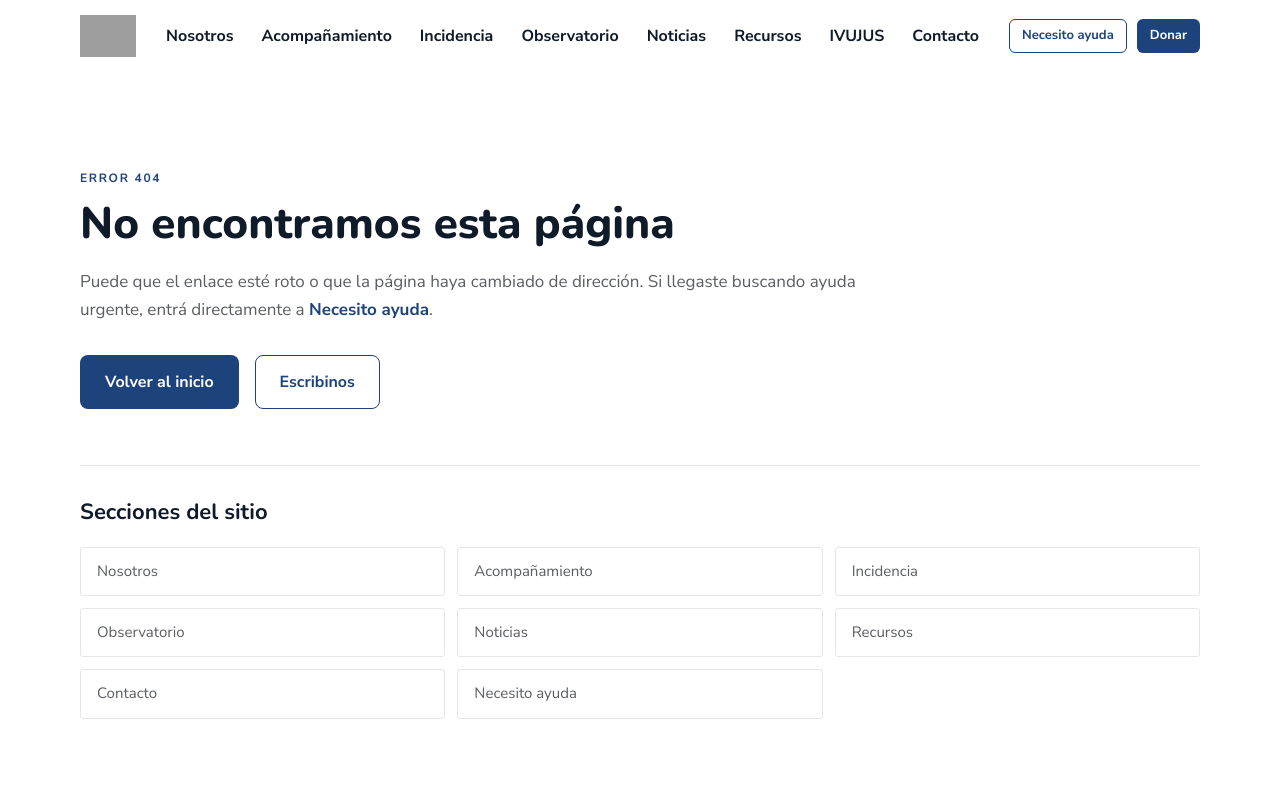
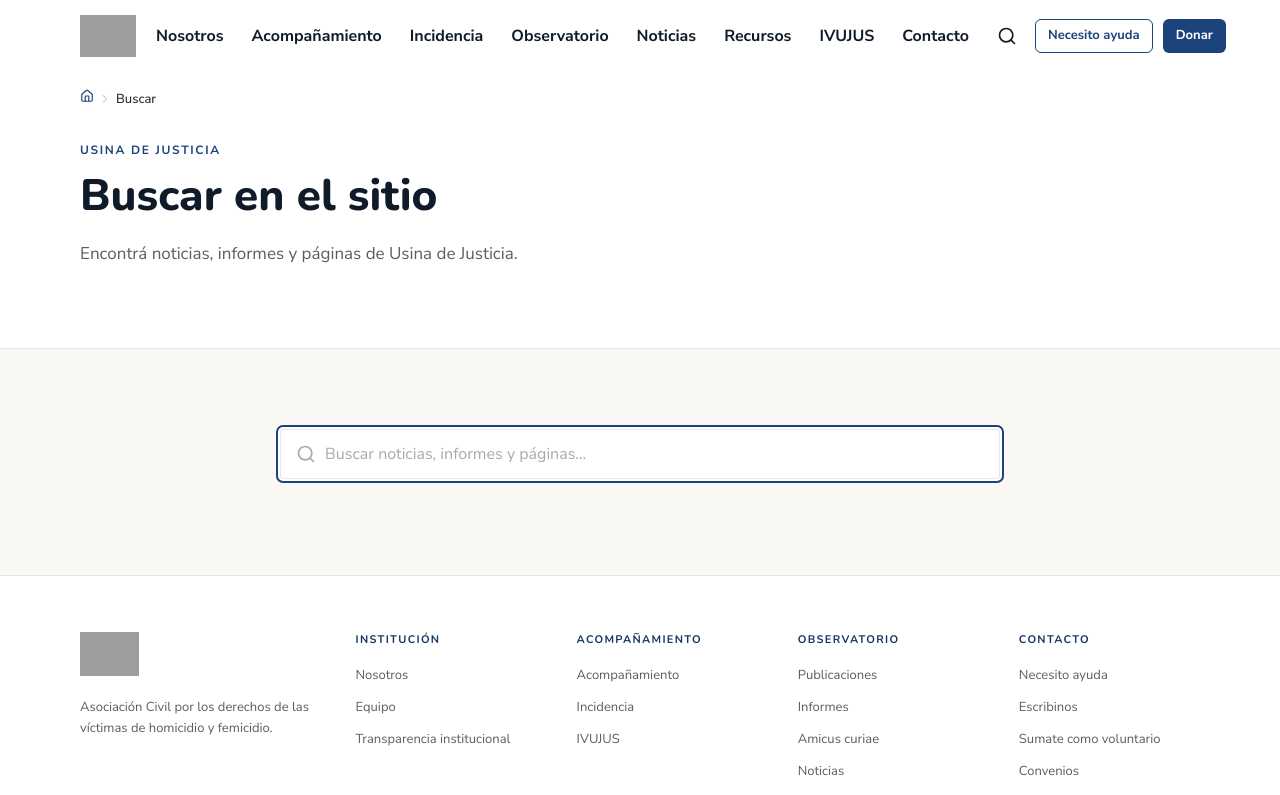
Before and after one commit to UsinaDeJusticia/usina-de-justicia, a Next.js app: page /buscar in a window 1280 px wide. Before the commit this address had no page. Shown: the top 795 px of the page. Built offline with nearby package versions, Linux system fonts and the light colour scheme; grey boxes are pictures that could not be loaded.

Commit message:
Pagina /buscar con acceso desde el header
Co-Authored-By: Claude <noreply@anthropic.com>
Claude-Session: https://claude.ai/code/session_01SA8u9w21hug6Zgm91RhgbA

```diff
--- /dev/null
+++ b/src/app/buscar/page.tsx
@@ -0,0 +1,55 @@
+import { Suspense } from 'react'
+import { Breadcrumbs } from '@/components/layout/Breadcrumbs'
+import { BuscadorClient } from '@/components/buscar/BuscadorClient'
+import { generatePageMetadata } from '@/lib/metadata'
+
+// /buscar — búsqueda del sitio. Shell 100% estático: la query vive en el
+// cliente (useSearchParams dentro de <Suspense>, mismo patrón que
+// ListaDocumentos en /recursos), así esta ruta no se vuelve dinámica por
+// request. El motor está en src/lib/buscador.ts y el endpoint en
+// /api/buscar; este archivo solo pone el marco de la página.
+//
+// noIndex: página de resultados de búsqueda interna — nunca indexable
+// (regla básica de SEO; además robots.ts la excluye con disallow y la API
+// manda X-Robots-Tag: noindex).
+
+export const metadata = generatePageMetadata({
+  title: 'Buscar',
+  description: 'Buscá en todas las noticias, informes y páginas de Usina de Justicia.',
+  path: '/buscar',
+  noIndex: true,
+})
+
+export default function BuscarPage() {
+  return (
+    <>
+      <div className="max-w-content mx-auto px-4 md:px-10">
+        <Breadcrumbs items={[{ label: 'Buscar', href: '/buscar' }]} />
+      </div>
+
+      <section className="pb-16 md:pb-20 pt-2 md:pt-4">
+        <div className="max-w-content mx-auto px-4 md:px-10">
+          <p className="text-[12px] font-bold tracking-[0.14em] uppercase text-navy-600 mb-2.5">
+            Usina de Justicia
+          </p>
+          <h1 className="font-display font-extrabold text-ink text-[clamp(2rem,4vw,2.75rem)] leading-tight mb-4">
+            Buscar en el sitio
+          </h1>
+          <p className="text-body-lg text-grey-700 max-w-narrow leading-relaxed">
+            Encontrá noticias, informes y páginas de Usina de Justicia.
+          </p>
+        </div>
+      </section>
+
+      <section className="py-16 md:py-20 bg-ivory border-t border-grey-200">
+        <div className="max-w-narrow mx-auto px-4 md:px-10">
+          {/* El fallback puede ser null porque la página es noindex: no hay
+              crawler que necesite contenido sin JS. */}
+          <Suspense fallback={null}>
+            <BuscadorClient />
+          </Suspense>
+        </div>
+      </section>
+    </>
+  )
+}
--- /dev/null
+++ b/src/components/buscar/BuscadorClient.tsx
@@ -0,0 +1,186 @@
+'use client'
+
+// Cliente del buscador (/buscar): input con debounce + fetch a /api/buscar.
+//
+// Decisiones que no son obvias a simple vista:
+// - NO importa nada de src/lib/buscador.ts ni de wordpress.ts: cualquier
+//   import de valor arrastraría minisearch al bundle del navegador. El shape
+//   del resultado se duplica acá como interface local, a propósito.
+// - La URL se sincroniza con history.replaceState, no con router.replace:
+//   replaceState no re-renderiza el árbol de server components, y acá el
+//   estado ya vive entero en el cliente.
+// - AbortController por request: al tipear rápido, la respuesta de una query
+//   vieja no debe pisar a la nueva.
+
+import { useEffect, useRef, useState } from 'react'
+import { useSearchParams } from 'next/navigation'
+import Link from 'next/link'
+import { Search } from 'lucide-react'
+import { Badge } from '@/components/ui/Badge'
+import { cn, formatDate } from '@/lib/utils'
+
+/** Mismo shape que ResultadoBuscador en src/lib/buscador.ts (duplicado a
+ *  propósito — ver el comentario de cabecera). */
+interface ResultadoBuscador {
+  tipo: 'post' | 'pagina'
+  titulo: string
+  extracto: string
+  href: string
+  categoria: string
+  fechaPublicacion?: string
+}
+
+const MAX_MOSTRADOS = 30
+
+const focusRing =
+  'focus-visible:outline-none focus-visible:ring-2 focus-visible:ring-navy-600 focus-visible:ring-offset-2 focus-visible:ring-offset-white'
+
+type Estado = 'inactivo' | 'buscando' | 'ok' | 'error'
+
+export function BuscadorClient() {
+  const searchParams = useSearchParams()
+  // Init una sola vez desde la URL (permite compartir /buscar?q=...).
+  const [q, setQ] = useState(() => searchParams.get('q') ?? '')
+  const [resultados, setResultados] = useState<ResultadoBuscador[]>([])
+  const [total, setTotal] = useState(0)
+  const [estado, setEstado] = useState<Estado>('inactivo')
+  const abortRef = useRef<AbortController | null>(null)
+
+  useEffect(() => {
+    const query = q.trim()
+
+    // Reflejar la query en la URL sin re-render del árbol server.
+    window.history.replaceState(
+      null,
+      '',
+      query ? `/buscar?q=${encodeURIComponent(query)}` : '/buscar'
+    )
+
+    if (query.length < 2) {
+      setEstado('inactivo')
+      setResultados([])
+      setTotal(0)
+      return
+    }
+
+    setEstado('buscando')
+    const timer = setTimeout(async () => {
+      abortRef.current?.abort()
+      const controller = new AbortController()
+      abortRef.current = controller
+      try {
+        const res = await fetch(`/api/buscar?q=${encodeURIComponent(query)}`, {
+          signal: controller.signal,
+        })
+        const data = (await res.json()) as {
+          total: number
+          resultados: ResultadoBuscador[]
+          error?: string
+        }
+        if (!res.ok || data.error) {
+          setEstado('error')
+          return
+        }
+        setResultados(data.resultados)
+        setTotal(data.total)
+        setEstado('ok')
+      } catch (error) {
+        if (error instanceof Error && error.name === 'AbortError') return
+        setEstado('error')
+      }
+    }, 250)
+
+    return () => {
+      clearTimeout(timer)
+      abortRef.current?.abort()
+    }
+  }, [q])
+
+  return (
+    <div>
+      <div className="relative">
+        <label htmlFor="buscador-q" className="sr-only">
+          Buscar en el sitio
+        </label>
+        <Search
+          className="absolute left-4 top-1/2 -translate-y-1/2 w-5 h-5 text-grey-500 pointer-events-none"
+          aria-hidden="true"
+        />
+        <input
+          id="buscador-q"
+          type="search"
+          autoFocus
+          value={q}
+          onChange={(e) => setQ(e.target.value)}
+          placeholder="Buscar noticias, informes y páginas…"
+          className={cn(
+            'w-full bg-white border border-grey-200 rounded-xs px-4 py-3 pl-11 text-body text-ink placeholder:text-grey-500 transition-colors duration-base ease-out',
+            focusRing
+          )}
+        />
+      </div>
+
+      <p className="text-body-sm text-grey-700 mt-4" aria-live="polite">
+        {estado === 'buscando' && 'Buscando…'}
+        {estado === 'ok' &&
+          total > 0 &&
+          (total === 1
+            ? `1 resultado para «${q.trim()}»`
+            : `${total} resultados para «${q.trim()}»`)}
+        {estado === 'ok' && total === 0 && 'Sin resultados. Probá con otras palabras.'}
+        {estado === 'error' && (
+          <>
+            No pudimos buscar en este momento. Probá de nuevo en unos minutos o recorré{' '}
+            <Link
+              href="/noticias"
+              className={cn('text-navy-600 underline hover:text-navy-700', focusRing)}
+            >
+              las últimas noticias
+            </Link>
+            .
+          </>
+        )}
+      </p>
+
+      {estado === 'ok' && resultados.length > 0 && (
+        <>
+          <ul className="flex flex-col gap-4 mt-8">
+            {resultados.map((r) => (
+              <li key={r.href}>
+                <article className="bg-white border border-grey-200 rounded-xs p-6 hover:shadow-md transition-shadow duration-base ease-out">
+                  <div className="flex items-center gap-3 mb-2">
+                    <Badge tone={r.tipo === 'pagina' ? 'neutral' : 'navy'}>{r.categoria}</Badge>
+                    {r.fechaPublicacion && (
+                      <span className="text-caption text-grey-500">
+                        {formatDate(r.fechaPublicacion)}
+                      </span>
+                    )}
+                  </div>
+                  <h2 className="font-display font-bold text-h4 text-ink">
+                    <Link
+                      href={r.href}
+                      className={cn(
+                        'no-underline text-ink hover:text-navy-600 hover:no-underline transition-colors duration-base ease-out rounded-xs',
+                        focusRing
+                      )}
+                    >
+                      {r.titulo}
+                    </Link>
+                  </h2>
+                  {r.extracto && (
+                    <p className="text-body-sm text-grey-700 mt-2 line-clamp-2">{r.extracto}</p>
+                  )}
+                </article>
+              </li>
+            ))}
+          </ul>
+          {total > MAX_MOSTRADOS && (
+            <p className="text-body-sm text-grey-500 mt-6">
+              Mostrando los primeros {MAX_MOSTRADOS} resultados. Afiná la búsqueda para ver más.
+            </p>
+          )}
+        </>
+      )}
+    </div>
+  )
+}
--- a/src/components/layout/Header.tsx
+++ b/src/components/layout/Header.tsx
@@ -3,7 +3,7 @@
 import { useEffect, useState } from 'react'
 import Link from 'next/link'
 import Image from 'next/image'
-import { Menu, X } from 'lucide-react'
+import { Menu, Search, X } from 'lucide-react'
 import { siteConfig } from '@/lib/site-config'
 import { Button } from '@/components/ui/Button'
 import { cn } from '@/lib/utils'
@@ -79,6 +79,19 @@ export function Header() {
 
         {/* CTAs desktop */}
         <div className="hidden lg:flex items-center gap-2.5 shrink-0">
+          {/* Buscador: link plano a /buscar, sin modal a propósito — el repo
+              no tiene primitivas de modal y una página dedicada es más simple
+              y accesible. */}
+          <Link
+            href="/buscar"
+            aria-label="Buscar en el sitio"
+            className={cn(
+              'p-2 text-ink hover:text-navy-600 transition-colors duration-base ease-out rounded-xs',
+              focusRing
+            )}
+          >
+            <Search className="w-5 h-5" aria-hidden="true" />
+          </Link>
           <Button href={siteConfig.headerCta.help.href} variant="secondary" size="sm">
             {siteConfig.headerCta.help.label}
           </Button>
@@ -87,8 +100,18 @@ export function Header() {
           </Button>
         </div>
 
-        {/* Mobile: CTA donar + hamburguesa */}
+        {/* Mobile: lupa + CTA donar + hamburguesa */}
         <div className="flex items-center gap-2 lg:hidden">
+          <Link
+            href="/buscar"
+            aria-label="Buscar en el sitio"
+            className={cn(
+              'p-2 text-ink hover:text-navy-600 transition-colors duration-base ease-out rounded-xs',
+              focusRing
+            )}
+          >
+            <Search className="w-5 h-5" aria-hidden="true" />
+          </Link>
           <Button href={siteConfig.headerCta.donate.href} variant="primary" size="sm">
             {siteConfig.headerCta.donate.label}
           </Button>
```
